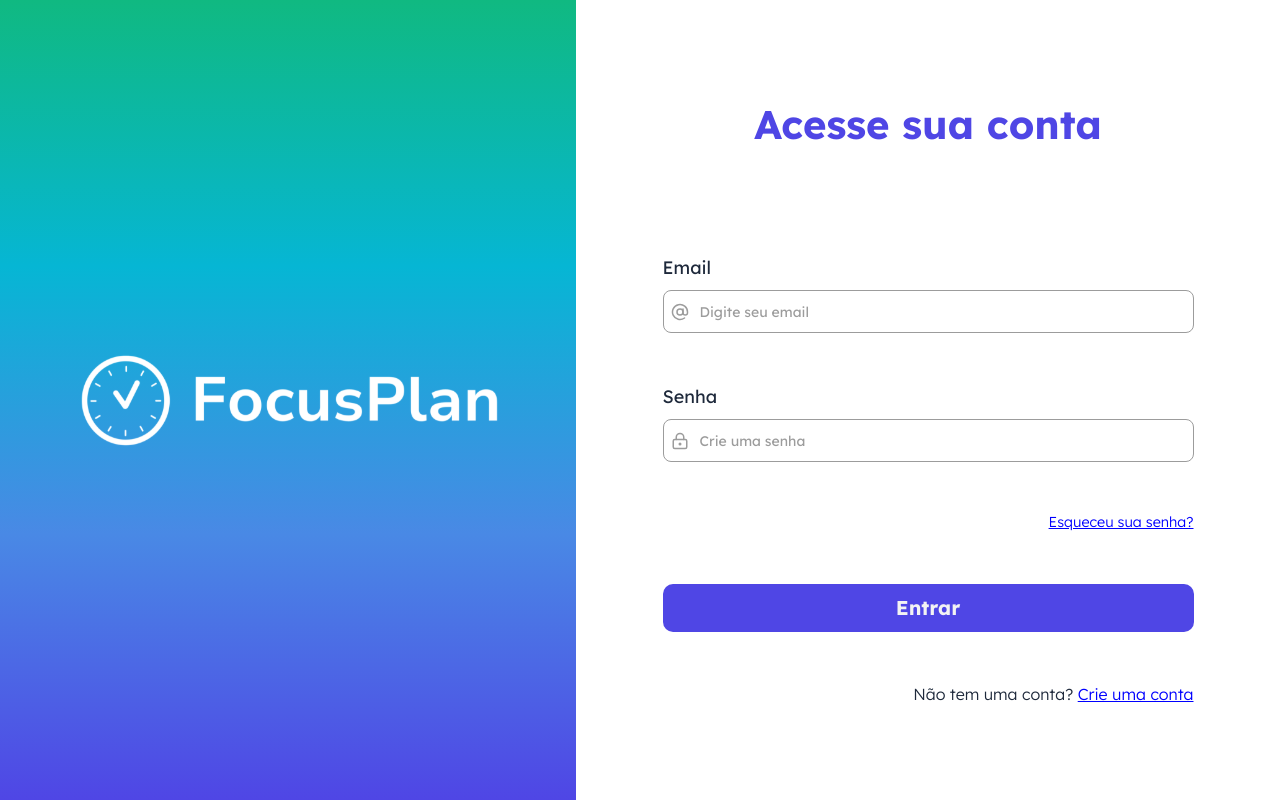
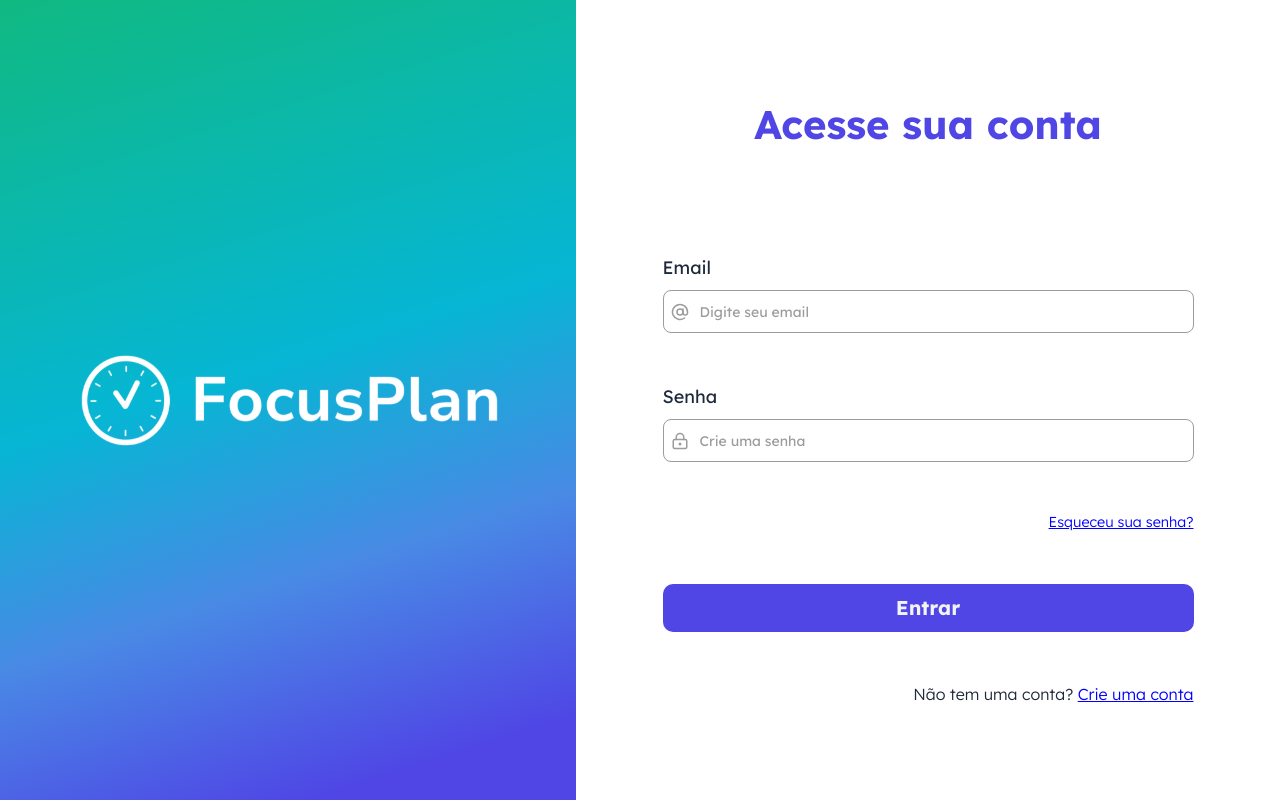
Before and after one commit to FocusPlan-dsw/Frontend-FocusPlan, a Next.js app: page / in a window 1280 px wide. Built offline with nearby package versions, Linux system fonts and the light colour scheme.

Commit message:
style: fixes the sidebar gradient

```diff
--- a/src/app/globals.css
+++ b/src/app/globals.css
@@ -135,13 +135,8 @@ body {
 }
 
 @layer utilities {
+
   .bg-gradient {
-    background: linear-gradient(
-      to bottom,
-      #10B981,
-      #06B6D4,
-      #4989E5,
-      #4F46E5
-    );
+    background: linear-gradient(162.54deg, #10B981 0%, #06B6D4 45.77%, #4989E5 68.66%, #4F46E5 91.55%);
   }
 }
```
